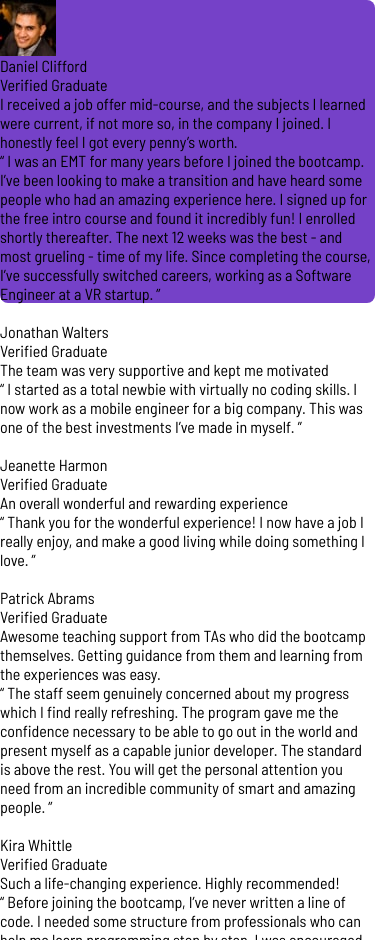
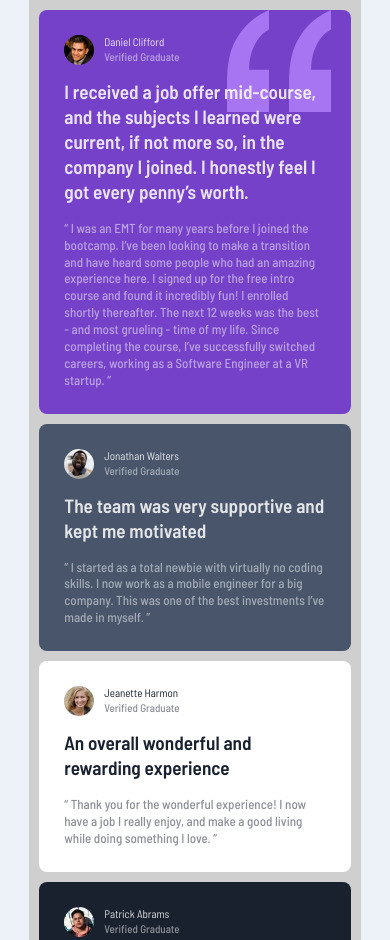
Before and after one commit to juniormps/projeto-depoimentos, a plain HTML site: page index.html in a window 390 px wide. Shown: the top 940 px of the page. Drawn offline with Linux system fonts and the light colour scheme.

Commit message:
Configuração da versão mobile

```diff
--- a/estilos/style.css
+++ b/estilos/style.css
@@ -9,21 +9,115 @@
 }
 
 body {
+	/*border: 3px solid red;*/
 	width: 100vw;
 	height: 100vh;
 	font-family: 'Barlow Semi Condensed', sans-serif;
+	color: hsla(0, 0%, 100%, 0.850);
+	background-color: hsl(210, 46%, 95%);
 }
 
 #testimonials {
-	width: 375px;
+	/*border: 3px solid green;*/
+	width: 85vw;
 	display: grid;
+	grid-template-columns: 1fr;
+	gap: 10px;
+	padding: 10px;
+	margin: auto;
+	background-color: hsl(0, 0%, 81%);
+}
+
+#testimonials > div {
+	border-radius: 8px;
+	display: grid;
+	grid-template-columns: 1fr;
+	padding: 25px;
+	gap: 15px;
+}
+
+.cabeçalho {
+	/*border: 1px solid black;*/
+	display: grid;
+	grid-template-columns: 30px 1fr;
+	grid-template-rows: repeat(2, 1fr);
+	column-gap: 5px;
+}
+
+.cabeçalho img {
+	width: 30px;
+	height: 30px;
+	border-radius: 50%;
+	grid-area: 1 / 1 / 3 / 2;
+}
+
+/*configuração de particularidades de cada célula de comentário*/
+#comentario-1 {
+	background-image: url('../imagens/bg-pattern-quotation.svg');
+	background-repeat: no-repeat;
+	background-position: top right 20px;
+	background-color: hsl(263, 55%, 52%);
+}
+
+#comentario-2{
+	background-color: hsl(217, 19%, 35%);
+}
+
+#comentario-3, #comentario-5 {
+	background-color: hsl(0, 0%, 100%);
+	color: hsl(219, 29%, 14%);
 
 }
 
-#comentario-1 {
-	background-color: hsl(263, 55%, 52%);
-	border-radius: 8px;
-	display: grid;
-	grid-template-columns: 1fr;
-	grid-template-rows: ;
+#comentario-4{
+	background-color: hsl(219, 29%, 14%);
 }
+
+/*configurações para todos os blockquote*/
+blockquote {
+	font-size: 1.2em;
+	font-weight: 600;
+	line-height: 1.3;
+}
+
+/*configurações para todos os parágrafos do cabeçalho*/
+p {
+	/*border: 1px solid red;*/
+	font-size: 11px;
+	padding-left: 5px;
+}
+
+/*configuração de particularidades do segundo parágrafo de cada cabeçalho (verified graduate)*/
+.cabeçalho p:last-child {
+	color: hsla(0, 0%, 100%, 0.500);
+	font-weight: 500;
+}
+
+#comentario-3 p:last-child {
+	color: hsla(217, 30%, 14%, 0.5);
+	font-weight: 500;
+}
+
+#comentario-5 p:last-child {
+	color: hsla(217, 30%, 14%, 0.5);
+	font-weight: 500;
+}
+
+/*configuração de particularidades do segundo blockquote de cada comentário*/
+#testimonials > div > blockquote:last-child {
+	color: hsla(0, 0%, 100%, 0.5);
+	font-size: 13px;
+	font-weight: 500;
+}
+
+#testimonials > #comentario-3 > blockquote:last-child {
+	color: hsla(217, 30%, 14%, 0.5);
+	font-size: 13px;
+	font-weight: 500;
+}
+
+#testimonials > #comentario-5 > blockquote:last-child {
+	color: hsla(217, 30%, 14%, 0.5);
+	font-size: 13px;
+	font-weight: 500;
+}
--- a/index.html
+++ b/index.html
@@ -9,12 +9,13 @@
 	<link rel="shortcut icon" href="imagens/favicon-32x32.png" type="image/x-icon">
 </head>
 <body>
-	<main>
 	<section id="testimonials">
 		<div id="comentario-1">
+			<div class="cabeçalho">
 				<img src="imagens/image-daniel.jpg" alt="foto do Daniel Clifford">
 				<p>Daniel Clifford</p>
 				<p>Verified Graduate</p>
+			</div>
 			<blockquote>
 				I received a job offer mid-course, and the subjects I learned were current, if not more so,
 				in the company I joined. I honestly feel I got every penny’s worth.
@@ -28,9 +29,11 @@
 			</blockquote>
 		</div>
 		<div id="comentario-2">
-				<img src="" alt="">
+			<div class="cabeçalho">
+				<img src="imagens/image-jonathan.jpg" alt="foto de Jonathan Walters">
 				<p>Jonathan Walters</p>
 				<p>Verified Graduate</p>
+			</div>
 			<blockquote>
 				The team was very supportive and kept me motivated
 			</blockquote>
@@ -40,9 +43,11 @@
 			</blockquote>
 		</div>
 		<div id="comentario-3">
-				<img src="" alt="">
+			<div class="cabeçalho">
+				<img src="imagens/image-jeanette.jpg" alt="foto de Jeanette Harmon">
 				<p>Jeanette Harmon</p>
 				<p>Verified Graduate</p>
+			</div>
 			<blockquote>
 				An overall wonderful and rewarding experience
 			</blockquote>
@@ -52,9 +57,11 @@
 			</blockquote>
 		</div>
 		<div id="comentario-4">
-				<img src="" alt="">
+			<div class="cabeçalho">
+				<img src="imagens/image-patrick.jpg" alt="foto de Patrick Abrams">
 				<p>Patrick Abrams</p>
 				<p>Verified Graduate</p>
+			</div>
 			<blockquote>
 				Awesome teaching support from TAs who did the bootcamp themselves. Getting guidance from them and learning from the 	experiences was easy.
 			</blockquote>
@@ -66,9 +73,11 @@
 			</blockquote>
 		</div>
 		<div id="comentario-5">
-				<img src="" alt="">
+			<div class="cabeçalho">
+				<img src="imagens/image-kira.jpg" alt="foto de Kira Whittle">
 				<p>Kira Whittle</p>
 				<p>Verified Graduate</p>
+			</div>
 			<blockquote>
 				Such a life-changing experience. Highly recommended!
 			</blockquote>
@@ -83,8 +92,6 @@
 				100% recommend! ”
 			</blockquote>
 		</div>
-
 	</section>
-	</main>
 </body>
 </html>
```
Lines whose indentation alone changed are shown as unchanged.
